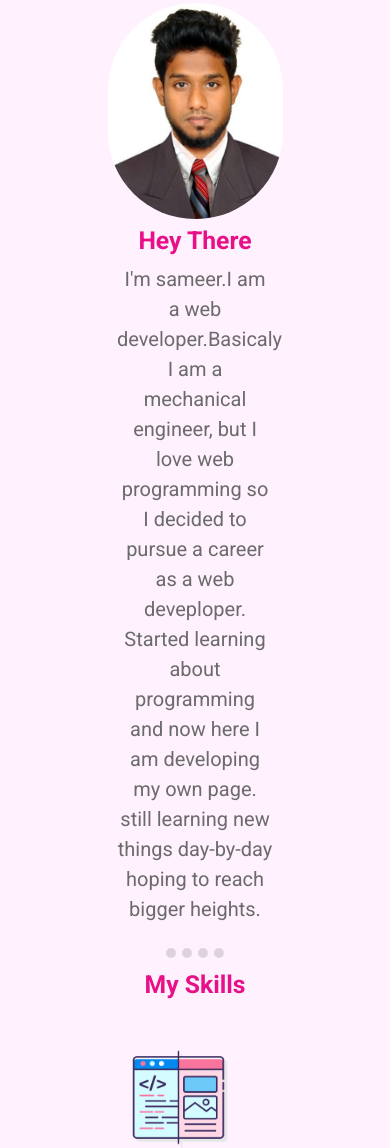
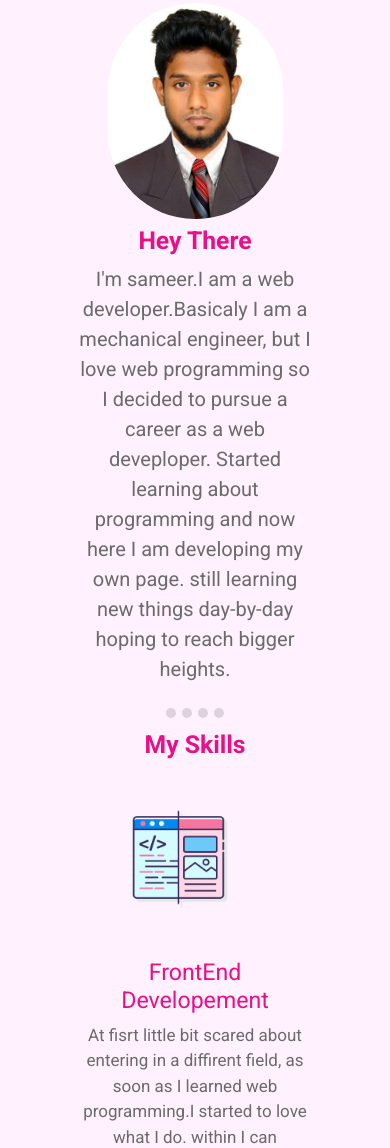
Before and after one commit to sameermasood02/portfolio, a plain HTML site: page index.html in a window 390 px wide. Shown: the part 642-1790 px from the top of the page. Drawn offline with nearby package versions, Linux system fonts and the light colour scheme; a web font is replaced by a local one.

Commit message:
little size change in aboutme class for mobiles

```diff
--- a/styles.css
+++ b/styles.css
@@ -68,7 +68,7 @@ h2{
     border-radius:87px;
 }
 .bio{
-    padding:2% 30%;
+    padding:2% 20%;
 }
 .aboutme{
     font-size:20px;
```
